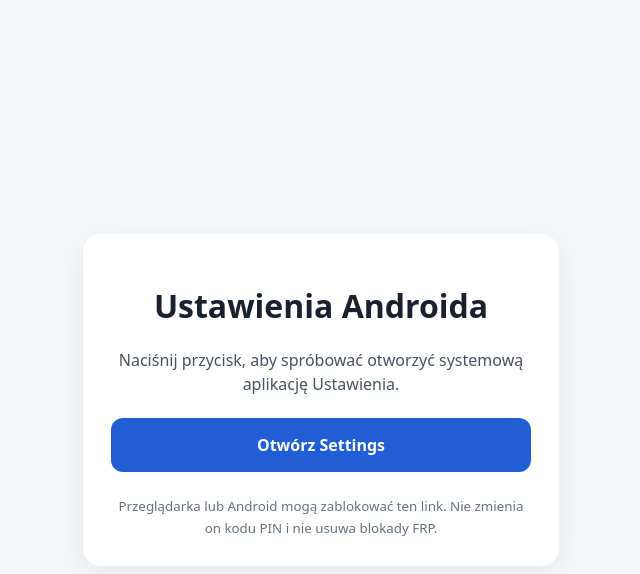
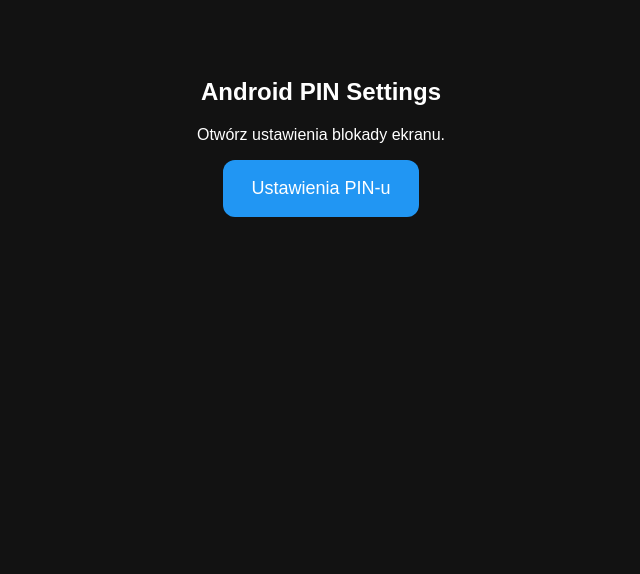
Before and after one commit to KamilRusinRepo/android-settings, a plain HTML site: page index.html in a window 1280 px wide. Shown: the whole page, without its empty margins (319-959 px from the left). Drawn offline with Linux system fonts and the light colour scheme.

Commit message:
Update index.html

```diff
--- a/index.html
+++ b/index.html
@@ -1,21 +1,47 @@
-<!doctype html>
+
+<!DOCTYPE html>
 <html lang="pl">
 <head>
-  <meta charset="utf-8">
-  <meta name="viewport" content="width=device-width,initial-scale=1">
-  <title>Otwórz ustawienia Androida</title>
+  <meta charset="UTF-8">
+  <meta name="viewport"
+        content="width=device-width, initial-scale=1">
+  <title>Android PIN Settings</title>
   <style>
-    body{font-family:system-ui,Arial,sans-serif;background:#f6f7f9;color:#18212d;display:grid;place-items:center;min-height:100vh;margin:0;padding:20px;box-sizing:border-box}
-    main{max-width:420px;background:white;padding:28px;border-radius:18px;box-shadow:0 8px 30px #0001;text-align:center}
-    a{display:block;background:#215ed5;color:white;text-decoration:none;border-radius:12px;padding:16px 20px;font-weight:700;margin:22px 0}
-    p{line-height:1.5;color:#485263}
-    small{color:#677183}
+    body {
+      background: #121212;
+      color: white;
+      font-family: Arial, sans-serif;
+      text-align: center;
+      padding: 50px 20px;
+    }
+
+    button {
+      background: #2196f3;
+      color: white;
+      padding: 18px 28px;
+      font-size: 18px;
+      border: none;
+      border-radius: 12px;
+      cursor: pointer;
+    }
   </style>
 </head>
-<body><main>
-<h1>Ustawienia Androida</h1>
-<p>Naciśnij przycisk, aby spróbować otworzyć systemową aplikację Ustawienia.</p>
-<a href="intent://#Intent;action=android.settings.SETTINGS;package=com.android.settings;end">Otwórz Settings</a>
-<small>Przeglądarka lub Android mogą zablokować ten link. Nie zmienia on kodu PIN i nie usuwa blokady FRP.</small>
-</main></body>
+<body>
+  <h2>Android PIN Settings</h2>
+  <p>Otwórz ustawienia blokady ekranu.</p>
+
+  <button onclick="openPinSettings()">
+    Ustawienia PIN-u
+  </button>
+
+  <script>
+    function openPinSettings() {
+      window.location.href =
+        "intent:#Intent;" +
+        "action=android.settings.SECURITY_SETTINGS;" +
+        "package=com.android.settings;" +
+        "end";
+    }
+  </script>
+</body>
 </html>
```
